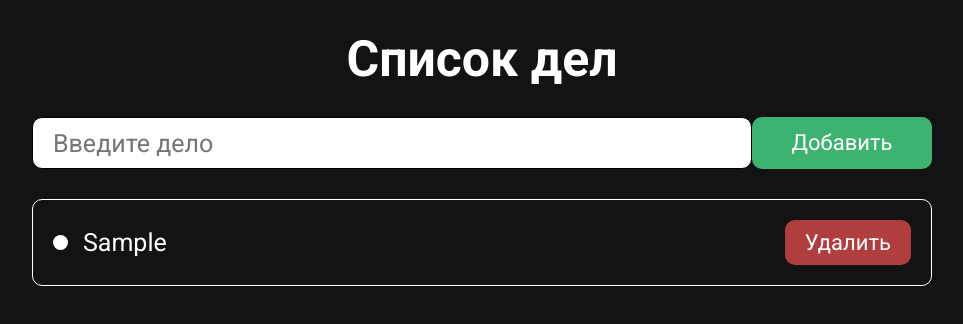
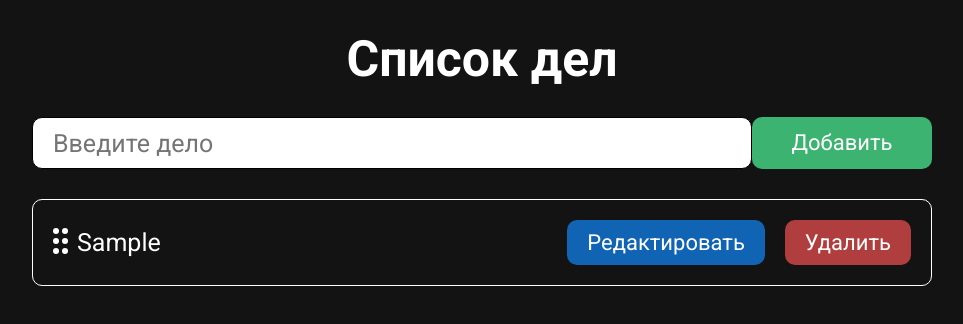
Before and after one commit to MeNoobly/React-ToDo, a React (Create React App) app: page / in a window 1280 px wide. Both pictures are taken after typing "Sample" into the empty fields and a click on the button "Добавить". Shown: the top 324 px of the page, without its empty margins (158-1121 px from the left). Built offline with nearby package versions, Linux system fonts and the light colour scheme.

Commit message:
start add drag-and-drop

```diff
--- a/src/components/Action.tsx
+++ b/src/components/Action.tsx
@@ -11,9 +11,22 @@ const Action: FC<IActionProps> = (props) => {
 
     if (!isEdit) {
         return (
-            <div className={styles.ActionBlock} onClick={() => setIsEdit(true)}>
+            <div className={styles.ActionBlock}>
+                <div className={styles.ActionDrag}>
+                    <div className={styles.ActionDragDot}></div>
+                    <div className={styles.ActionDragDot}></div>
+                    <div className={styles.ActionDragDot}></div>
+                    <div className={styles.ActionDragDot}></div>
+                    <div className={styles.ActionDragDot}></div>
+                    <div className={styles.ActionDragDot}></div>
+                </div>
                 <p className={styles.ActionText}>{text}</p>
                 <div className={styles.ButtonsBlock}>
+                    <Button
+                        text={"Редактировать"}
+                        onClick={() => setIsEdit(true)}
+                        className={`${button.Button} ${styles.ActionButton} ${styles.ActionButtonBlue}`}
+                    />
                     <Button
                         text={"Удалить"}
                         onClick={props.removePost(props.action.id)}
--- a/src/styles/modules/Action.module.css
+++ b/src/styles/modules/Action.module.css
@@ -9,7 +9,7 @@
   border-radius: 10px;
 }
 
-.ActionText::before {
+/* .ActionText::before {
   margin: auto 0;
   content: "";
   display: block;
@@ -19,7 +19,7 @@
   max-width: 15px;
   height: 15px;
   margin-right: 15px;
-}
+} */
 
 .ActionText {
   display: flex;
@@ -36,3 +36,36 @@
   width: 100%;
   padding: 10px 20px;
 }
+
+.ActionButton:not(:last-child) {
+  margin-right: 20px;
+}
+
+.ActionButtonBlue {
+  background-color: #1164B4;
+}
+
+.ActionDrag {
+  font-size: 20px;
+  color: white;
+  cursor: pointer;
+  display: flex;
+  align-items: center;
+  max-width: 24px;
+  flex-wrap: wrap;
+}
+
+.ActionDragDot {
+  background-color: white;
+  border-radius: 50%;
+  max-width: 6px;
+  min-width: 6px;
+  max-height: 6px;
+  min-height: 6px;
+  margin-bottom: 4px;
+  margin-right: 3px;
+}
+
+.ButtonsBlock {
+  display: flex;
+}
```
